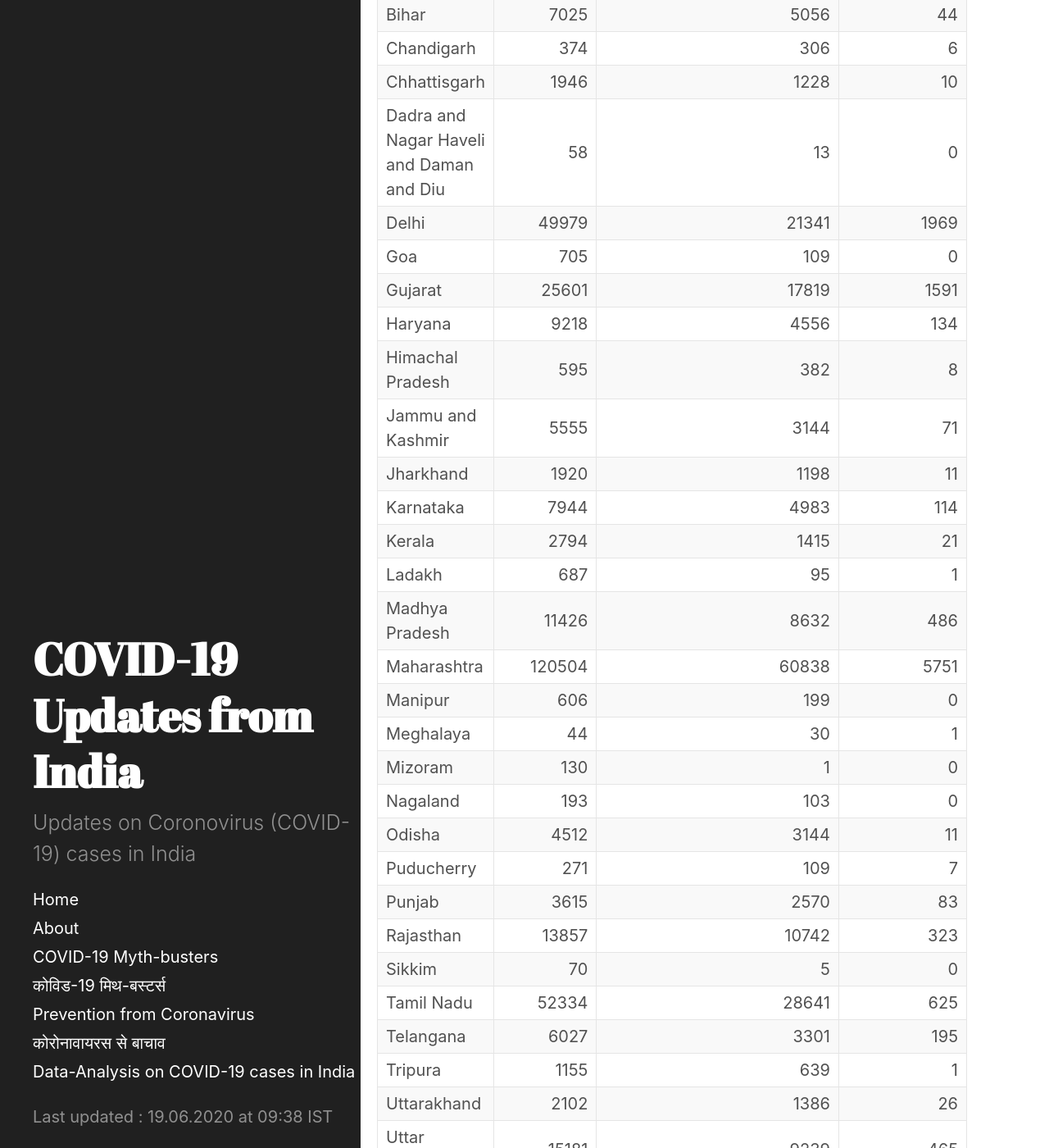
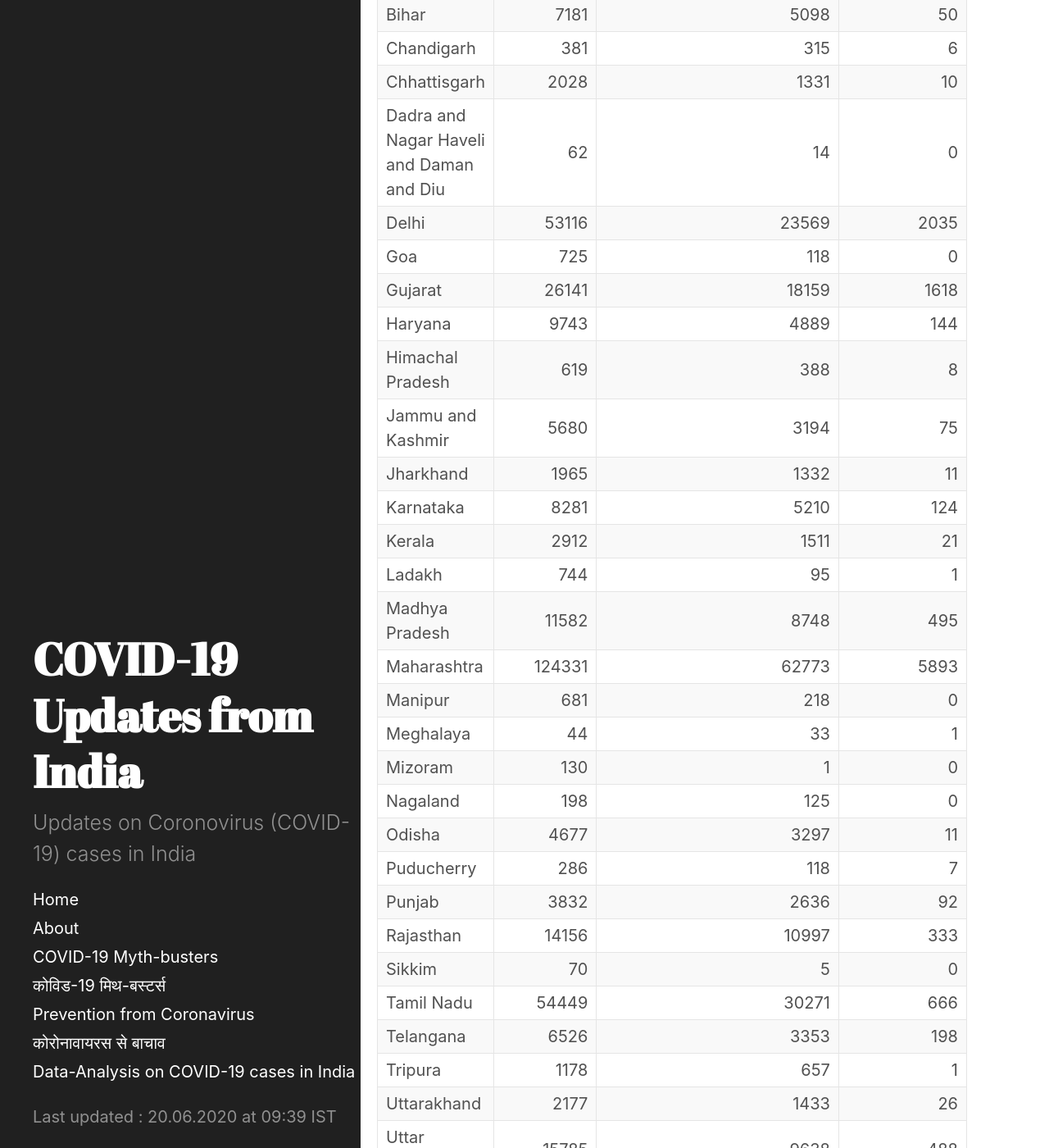
Before and after one commit to bhooraj/covid19updates-india, a Jekyll site: the page built from _posts/2020-06-20-home.md, in a window 1280 px wide and 1400 px high, scrolled down 990 px. Shown: the whole window at 82% size. Built offline with Jekyll 4.4.1, drawn with Linux system fonts in a browser that asks for light colours; some of the changed text lies outside the part shown.

Commit message:
20thJune Update

```diff
--- a/_data/last_updated.yml
+++ b/_data/last_updated.yml
@@ -1 +1 @@
-- updated_on : 19.06.2020 at 09:38 IST
+- updated_on : 20.06.2020 at 09:39 IST
--- /dev/null
+++ b/_includes/table-20200620-0939.md
@@ -0,0 +1,38 @@
+| Name of State / UT                       |   Total Confirmed cases |   Cured/Discharged/Migrated |   Deaths ( more than 70% cases due to comorbidities ) |
+|:-----------------------------------------|------------------------:|----------------------------:|------------------------------------------------------:|
+| Andaman and Nicobar Islands              |                      45 |                          35 |                                                     0 |
+| Andhra Pradesh                           |                    7961 |                        3917 |                                                    96 |
+| Arunachal Pradesh                        |                     103 |                          11 |                                                     0 |
+| Assam                                    |                    4904 |                        3039 |                                                     9 |
+| Bihar                                    |                    7181 |                        5098 |                                                    50 |
+| Chandigarh                               |                     381 |                         315 |                                                     6 |
+| Chhattisgarh                             |                    2028 |                        1331 |                                                    10 |
+| Dadra and Nagar Haveli and Daman and Diu |                      62 |                          14 |                                                     0 |
+| Delhi                                    |                   53116 |                       23569 |                                                  2035 |
+| Goa                                      |                     725 |                         118 |                                                     0 |
+| Gujarat                                  |                   26141 |                       18159 |                                                  1618 |
+| Haryana                                  |                    9743 |                        4889 |                                                   144 |
+| Himachal Pradesh                         |                     619 |                         388 |                                                     8 |
+| Jammu and Kashmir                        |                    5680 |                        3194 |                                                    75 |
+| Jharkhand                                |                    1965 |                        1332 |                                                    11 |
+| Karnataka                                |                    8281 |                        5210 |                                                   124 |
+| Kerala                                   |                    2912 |                        1511 |                                                    21 |
+| Ladakh                                   |                     744 |                          95 |                                                     1 |
+| Madhya Pradesh                           |                   11582 |                        8748 |                                                   495 |
+| Maharashtra                              |                  124331 |                       62773 |                                                  5893 |
+| Manipur                                  |                     681 |                         218 |                                                     0 |
+| Meghalaya                                |                      44 |                          33 |                                                     1 |
+| Mizoram                                  |                     130 |                           1 |                                                     0 |
+| Nagaland                                 |                     198 |                         125 |                                                     0 |
+| Odisha                                   |                    4677 |                        3297 |                                                    11 |
+| Puducherry                               |                     286 |                         118 |                                                     7 |
+| Punjab                                   |                    3832 |                        2636 |                                                    92 |
+| Rajasthan                                |                   14156 |                       10997 |                                                   333 |
+| Sikkim                                   |                      70 |                           5 |                                                     0 |
+| Tamil Nadu                               |                   54449 |                       30271 |                                                   666 |
+| Telangana                                |                    6526 |                        3353 |                                                   198 |
+| Tripura                                  |                    1178 |                         657 |                                                     1 |
+| Uttarakhand                              |                    2177 |                        1433 |                                                    26 |
+| Uttar Pradesh                            |                   15785 |                        9638 |                                                   488 |
+| West Bengal                              |                   13090 |                        7303 |                                                   529 |
+| Cases being reassigned to states         |                    9265 |                           0 |                                                     0 |
--- a/_posts/2020-06-19-home.md
+++ b/_posts/2020-06-20-home.md
@@ -4,7 +4,7 @@
 last_update: true
 ---
 
-#### COVID-19 Cases in India (as on  19 June 2020, 08:00 IST)
+#### COVID-19 Cases in India (as on  20 June 2020, 08:00 IST)
 <div class="alert alert-primary" role="alert">
 <p id = "totalcases" style="font-size: 1.2rem; font-weight: bold;"></p>
 <p id = "totalrecovered" style="font-size: 1.2rem; font-weight: bold;"></p>
@@ -22,7 +22,7 @@
 
 <div class="datatable-begin"></div>
 
-{% include table-20200619-0938.md %}
+{% include table-20200620-0939.md %}
 
 <div class="datatable-end"></div>
 <br>
```
Also changed, not shown: _includes/charts-20200620-0941.html (added, +193 -0 lines), _posts/2020-06-10-Updates.md (renamed from _posts/2020-06-09-Updates.md, +3 -0 lines), _posts/2020-06-20-Latest-updates.md (renamed from _posts/2020-06-19-Latest-updates.md, +4 -4 lines), stats-and-charts.md (+2 -2 lines).
